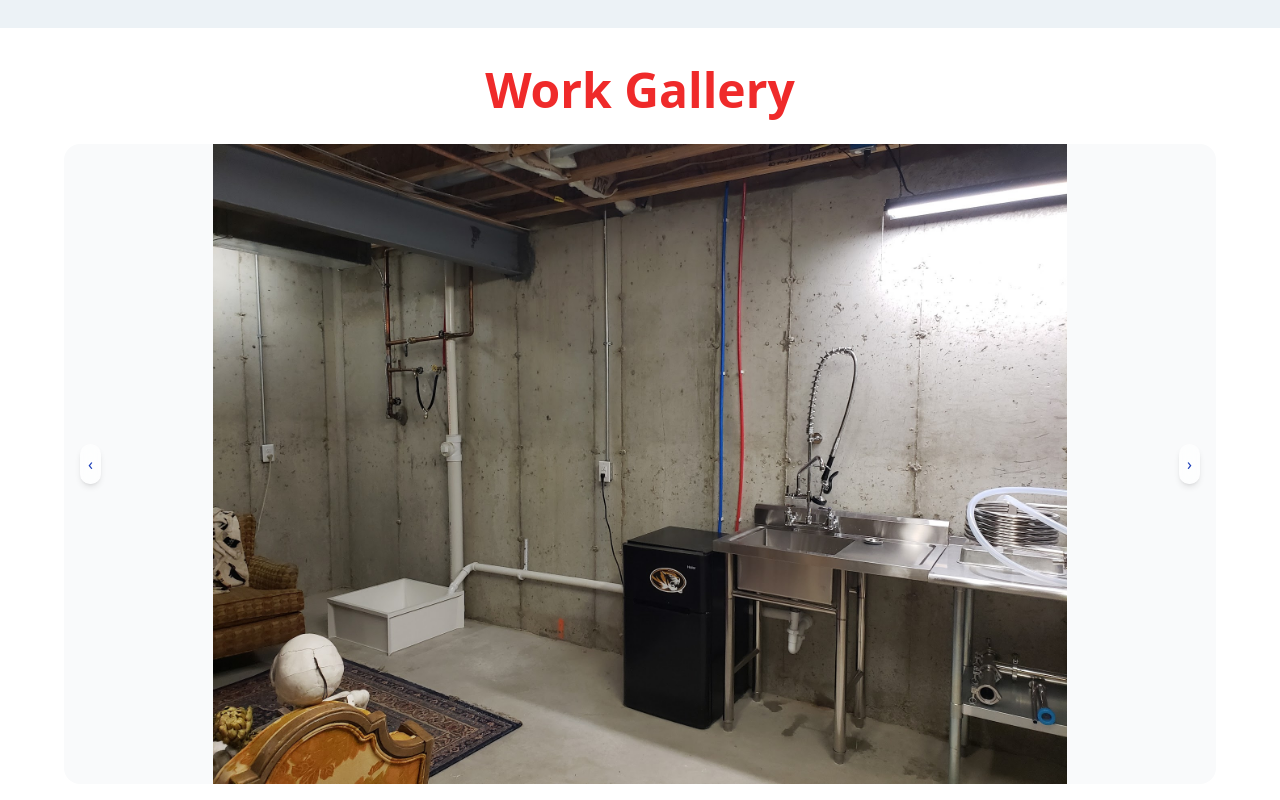
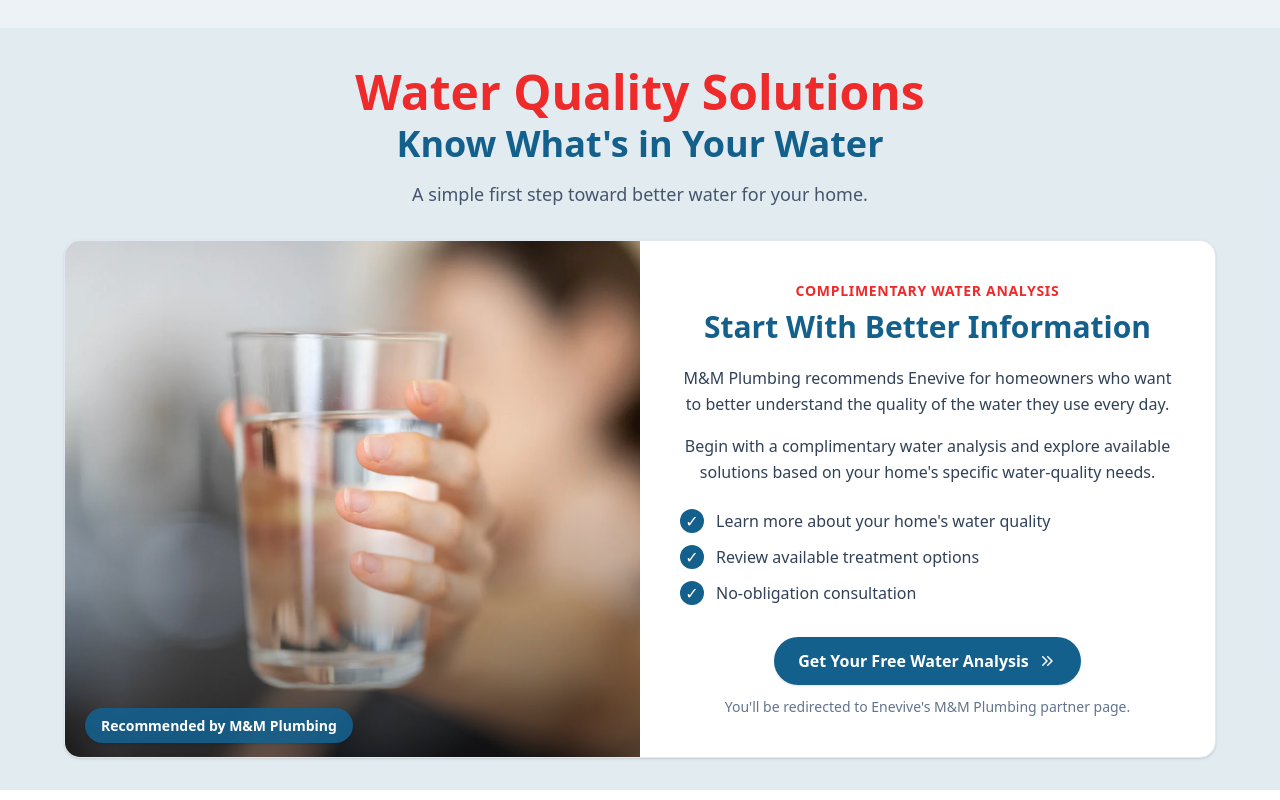
Before and after one commit to waldesro/mm-plumbing, a React (Vite) app: page / in a window 1280 px wide. Shown: the part 1860-2660 px from the top of the page. Built offline with nearby package versions, Linux system fonts and the light colour scheme.

Commit message:
Added Enevive session

```diff
--- a/package.json
+++ b/package.json
@@ -33,5 +33,8 @@
     "tailwindcss": "^4.1.18",
     "vite": "^7.2.4",
     "vite-tsconfig-paths": "^6.0.5"
+  },
+  "allowScripts": {
+    "esbuild@0.27.2": true
   }
 }
--- a/src/MMPlumbing.jsx
+++ b/src/MMPlumbing.jsx
@@ -5,6 +5,7 @@
 
 import WorkGallery from "@/components/WorkGallery";
 import ReviewSection from "@/components/GoogleReviews";
+import WaterQualitySolutions from "@/components/WaterQualitySolutions";
 import ContactForm from "@/components/ContactForm";
 import { Button } from "@/components/ui/Button";
 import { Modal } from "@/components/ui/Modal";
@@ -288,7 +289,8 @@
 
                 {/* Services */}
                 <Services />
-
+                {/* Recommendations */}
+                <WaterQualitySolutions />
                 {/* Gallery */}
                 <section className="py-8 px-4 bg-white">
                     <div className="max-w-6xl mx-auto">
--- /dev/null
+++ b/src/components/WaterQualitySolutions.jsx
@@ -0,0 +1,150 @@
+const WaterQualitySolutions = () => {
+  const ENEVIVE_URL = "https://www.enevive.com/msquaredllc";
+
+  const handleEneviveClick = () => {
+    if (typeof window !== "undefined" && typeof window.gtag === "function") {
+      window.gtag("event", "enevive_referral_click", {
+        event_category: "Water Quality",
+        event_label: "Enevive Free Water Analysis",
+        link_url: ENEVIVE_URL,
+      });
+    }
+  };
+
+  return (
+    <section id="water-quality" className="py-8 px-4 bg-(--plumbing-blue)/10">
+      <div className="max-w-6xl mx-auto">
+        {/* Heading */}
+        <div className="max-w-4xl mx-auto text-center">
+          <h2 className="mt-2 text-3xl sm:text-4xl lg:text-5xl font-bold text-(--plumbing-red)">
+            Water Quality Solutions
+          </h2>
+
+          <h3 className="mt-2 text-2xl sm:text-3xl lg:text-4xl font-semibold text-(--plumbing-blue)">
+            Know What&apos;s in Your Water
+          </h3>
+
+          <div className="mt-4 text-lg text-slate-600">
+            A simple first step toward better water for your home.
+          </div>
+        </div>
+
+        {/* Content */}
+        <div className="mt-8 overflow-hidden rounded-2xl border border-slate-200 bg-white shadow-sm">
+          <div className="grid lg:grid-cols-2">
+            {/* Image */}
+            <div className="relative min-h-[300px] lg:min-h-[400px] bg-slate-100">
+              <img
+                src="/images/enevive.jpeg"
+                alt="Child holding a glass of clean drinking water"
+                className="absolute inset-0 h-full w-full object-cover object-center"
+              />
+
+              <div className="absolute inset-0 bg-gradient-to-t from-black/40 via-transparent to-transparent" />
+
+              <div className="absolute bottom-5 left-5">
+                <span className="rounded-full bg-(--plumbing-blue)/90 px-4 py-2 text-sm font-semibold text-white shadow-sm">
+                  Recommended by M&amp;M Plumbing
+                </span>
+              </div>
+            </div>
+
+            {/* Text */}
+            <div className="p-6 sm:p-8 lg:p-10 flex items-center">
+              <div>
+                <p className="text-sm font-bold uppercase tracking-wider text-(--plumbing-red)">
+                  Complimentary Water Analysis
+                </p>
+
+                <h3 className="mt-2 text-2xl sm:text-3xl font-semibold text-(--plumbing-blue)">
+                  Start With Better Information
+                </h3>
+
+                <div className="mt-5 space-y-4 text-slate-700 leading-relaxed">
+                  <p>
+                    M&amp;M Plumbing recommends Enevive for homeowners who want
+                    to better understand the quality of the water they use every
+                    day.
+                  </p>
+
+                  <p>
+                    Begin with a complimentary water analysis and explore
+                    available solutions based on your home&apos;s specific
+                    water-quality needs.
+                  </p>
+                </div>
+
+                {/* Benefits */}
+                <div className="mt-6 space-y-3">
+                  <div className="flex items-center gap-3 text-slate-700">
+                    <span className="flex h-6 w-6 items-center justify-center rounded-full bg-(--plumbing-blue) text-white">
+                      ✓
+                    </span>
+                    <span>Learn more about your home&apos;s water quality</span>
+                  </div>
+
+                  <div className="flex items-center gap-3 text-slate-700">
+                    <span className="flex h-6 w-6 items-center justify-center rounded-full bg-(--plumbing-blue) text-white">
+                      ✓
+                    </span>
+                    <span>Review available treatment options</span>
+                  </div>
+
+                  <div className="flex items-center gap-3 text-slate-700">
+                    <span className="flex h-6 w-6 items-center justify-center rounded-full bg-(--plumbing-blue) text-white">
+                      ✓
+                    </span>
+                    <span>No-obligation consultation</span>
+                  </div>
+                </div>
+
+                {/* CTA */}
+                <div className="mt-8">
+                  <a
+                    href={ENEVIVE_URL}
+                    target="_blank"
+                    rel="noopener noreferrer"
+                    onClick={handleEneviveClick}
+                    className="
+                      inline-flex items-center justify-center
+                      rounded-full
+                      px-6 py-3
+                      font-semibold
+                      bg-(--plumbing-blue)
+                      text-white
+                      shadow-sm
+                      hover:shadow-md
+                      hover:opacity-90
+                      transition
+                    "
+                  >
+                    Get Your Free Water Analysis
+                    <svg
+                      viewBox="0 0 20 20"
+                      fill="currentColor"
+                      className="ml-2 h-5 w-5"
+                      aria-hidden="true"
+                    >
+                      <path
+                        fillRule="evenodd"
+                        d="M5.22 14.78a.75.75 0 010-1.06L8.94 10 5.22 6.28a.75.75 0 111.06-1.06l4.25 4.25a.75.75 0 010 1.06l-4.25 4.25a.75.75 0 01-1.06 0zm5 0a.75.75 0 010-1.06L13.94 10l-3.72-3.72a.75.75 0 111.06-1.06l4.25 4.25a.75.75 0 010 1.06l-4.25 4.25a.75.75 0 01-1.06 0z"
+                        clipRule="evenodd"
+                      />
+                    </svg>
+                  </a>
+
+                  <p className="mt-3 text-sm text-slate-500">
+                    You&apos;ll be redirected to Enevive&apos;s M&amp;M Plumbing
+                    partner page.
+                  </p>
+                </div>
+              </div>
+            </div>
+          </div>
+        </div>
+      </div>
+    </section>
+  );
+};
+
+export default WaterQualitySolutions;
```
Also changed, not shown: public/images/enevive.jpeg (added), 1 other file (tests, documents, lock files or other folders).
